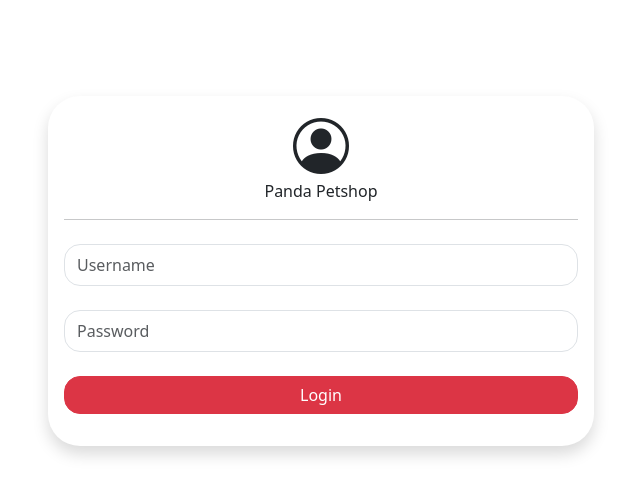
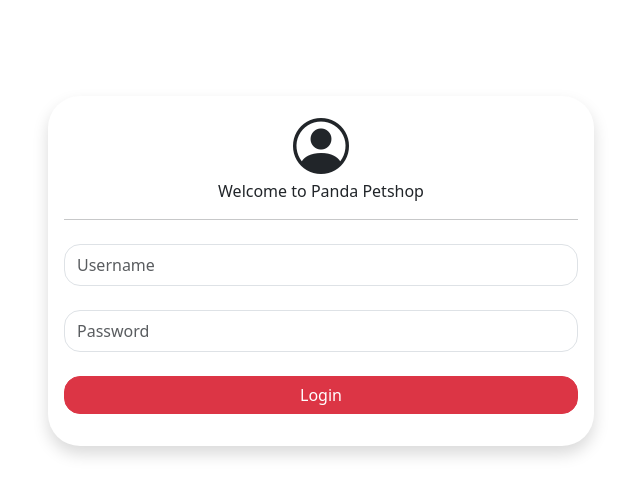
Before and after one commit to Valheinz/PandaPetshop, a PHP site: page /login.php in a window 1280 px wide. Shown: the top 486 px of the page, without its empty margins (319-959 px from the left). Run offline with PHP 8.4, Linux system fonts and the light colour scheme.

Commit message:
rubah nama login

```diff
--- a/login.php
+++ b/login.php
@@ -42,7 +42,7 @@ if ($_SERVER["REQUEST_METHOD"] == "POST") {
         <div class="card-body">
           <div class="text-center mb-3">
             <i class="bi bi-person-circle h1 display-4"></i>
-            <p>Panda Petshop</p>
+            <p>Welcome to Panda Petshop</p>
             <hr />
           </div>
           <form action="" method="post">
```
